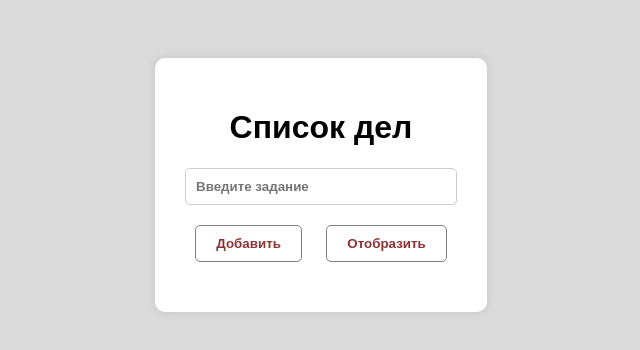
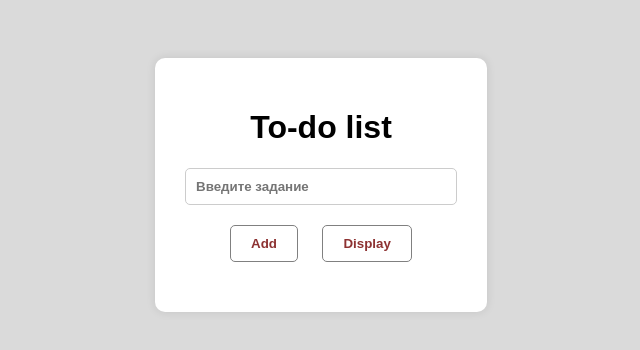
Before and after one commit to vladimir-smirnov-fin/my-website-2-jQuery.To-do-list, a plain HTML site: page index.html in a window 1280 px wide. Shown: the whole page, without its empty margins (319-959 px from the left). Drawn offline with nearby package versions, Linux system fonts and the light colour scheme.

Commit message:
website in English

```diff
--- a/index.html
+++ b/index.html
@@ -4,17 +4,17 @@
     <meta charset="UTF-8">
     <meta name="viewport" content="width=device-width, initial-scale=1.0">
     <link rel="stylesheet" href="css/style.css">
-    <title>Список дел</title>
+    <title>To-do list</title>
 </head>
 <body>
     <div class="container">
-        <h1>Список дел</h1>
+        <h1>To-do list</h1>
         <input type="text" id="taskInput" placeholder="Введите задание"/>
         <div class="buttons">
-            <button id="addTask">Добавить</button>
-            <button id="showTasks">Отобразить</button>
+            <button id="addTask">Add</button>
+            <button id="showTasks">Display</button>
         </div>
-        <div id="notification">Элемент был добавлен</div>
+        <div id="notification">The item has been added</div>
         <ul id="taskList"></ul>
     </div>
     <script src="https://ajax.googleapis.com/ajax/libs/jquery/3.7.1/jquery.min.js"></script>
```
